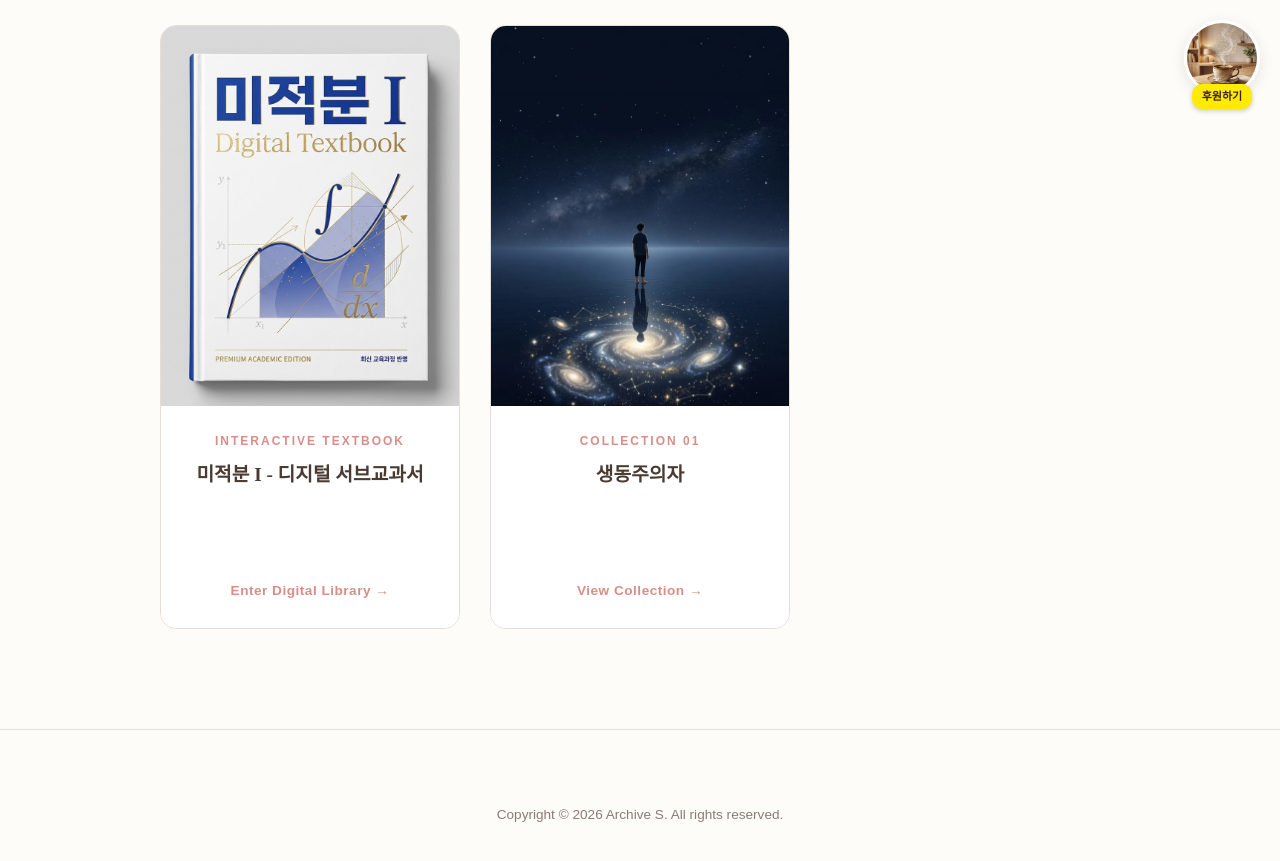
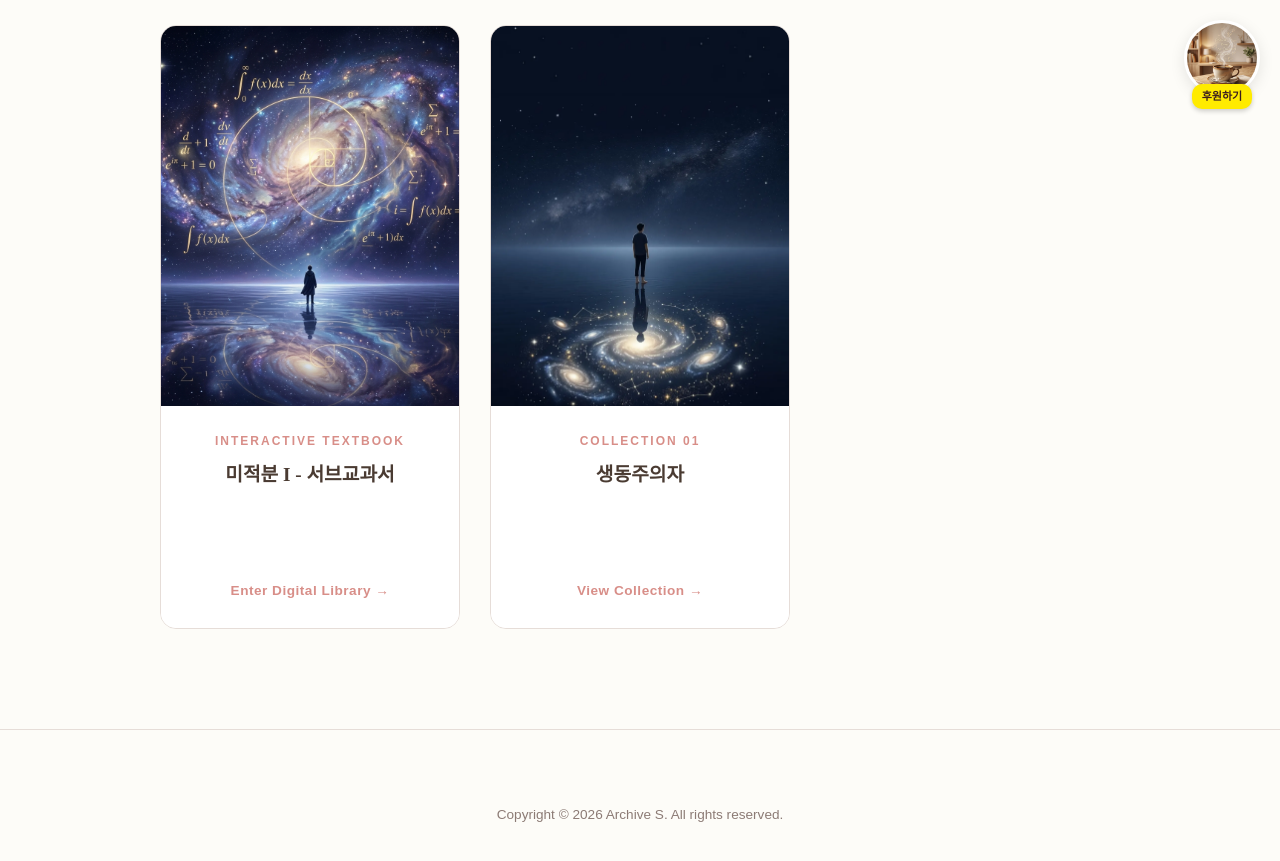
Before and after one commit to somath-edu/somath-edu.github.io, a Jekyll site: the page index.html, which Jekyll copies as it is, in a window 1280 px wide and 900 px high, scrolled down 861 px. Shown: the top 861 px of the window. Built offline with Jekyll 4.4.1, drawn with Linux system fonts in a browser that asks for light colours; some web fonts are replaced.

Commit message:
Update Calculus textbook title and artistic cover image

```diff
--- a/index.html
+++ b/index.html
@@ -391,12 +391,12 @@
                 <div class="card-image-box">
                     <img src="assets/images/calculus_cover.png" alt="미적분 I 디지털 교과서 표지">
                     <div class="image-overlay">
-                        <span class="overlay-label">Calculus I : Digital Wiki</span>
+                        <span class="overlay-label">Calculus I : Sub Textbook</span>
                     </div>
                 </div>
                 <div class="card-body">
                     <span class="card-tag">Interactive Textbook</span>
-                    <h3 class="card-title">미적분 I - 디지털 서브교과서</h3>
+                    <h3 class="card-title">미적분 I - 서브교과서</h3>
                     <p class="card-desc">
                         코넬 노트 방식의 체계적인 개념 정리와<br>
                         난이도별 최적화 문제집을 경험해 보세요.
```
Also changed, not shown: assets/images/calculus_cover.png.
